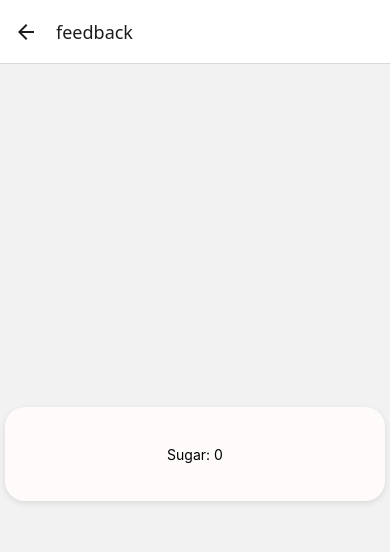
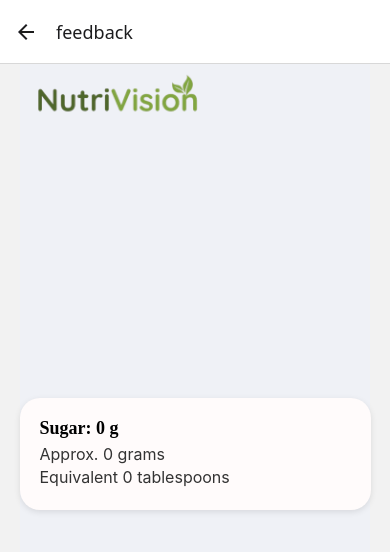
Before and after one commit to DorbieBadorndie/nutrivision-frontend-main, a React Native app: screen /feedback in a window 390 px wide. Shown: the top 552 px of the page. Built offline with nearby package versions, Linux system fonts and the light colour scheme.

Commit message:
new changes feedback

```diff
--- a/app/feedback.tsx
+++ b/app/feedback.tsx
@@ -1,5 +1,8 @@
 import { useState } from 'react';
-import { View, Text, StyleSheet, Image } from 'react-native';
+import { View, Text, StyleSheet, Image, Dimensions, SafeAreaView } from 'react-native';
+import { ThemedView } from '@/components/ThemedView';
+
+const { width: SCREEN_WIDTH } = Dimensions.get('window');
 
 const styles = StyleSheet.create({
     container: {
@@ -8,8 +11,8 @@ const styles = StyleSheet.create({
         alignItems: 'center',
     },
     sugarContainer: {
-        width: 380,
-        height: 94,
+        width: SCREEN_WIDTH * 0.9,
+        paddingVertical: 20,
         borderRadius: 20,
         justifyContent: 'center',
         alignItems: 'center',
@@ -19,19 +22,39 @@ const styles = StyleSheet.create({
         shadowOpacity: 0.1,
         shadowRadius: 6,
     },
+    logoContainer: {
+        position: 'absolute',
+        top: -65,
+        left: 0,
+    },
     image: {
-        position: 'absolute',
-        top: -15,
-        left: -7,
-        width: 200,
-        height: 200,
+        width: SCREEN_WIDTH * 0.5,
+        height: SCREEN_WIDTH * 0.5,
         resizeMode: 'contain',
-      },
-})
+    },
+    textContainer: {
+        flexDirection: 'column',
+        justifyContent: 'space-between',
+        width: '100%',
+        paddingHorizontal: 20,
+    },
+    textHeader: {
+        fontFamily: 'AlberSans-Regular',
+        fontWeight: 'bold',
+        fontSize: 18,
+        color: '#000',
+        marginBottom: 5,
+    },
+    textSub: {
+        fontSize: 16,
+        color: '#333',
+        marginBottom: 3,
+    }
+});
 
 function Logo() {
-    return(
-        <View>
+    return (
+        <View style={styles.logoContainer}>
             <Image
                 source={require('@/assets/images/NutriVision.png')}
                 style={styles.image}
@@ -43,21 +66,38 @@ function Logo() {
 }
 
 function Sugar() {
-    const [sugar, setSugar] = useState(0);
-    return(
+    const [sugar, setSugar] = useState<number>(0);
+    const [approx, setApprox] = useState<number>(0);
+    const [tablespoon, setTablespoon] = useState<number>(0);
+
+    return (
         <View style={styles.sugarContainer}>
-            <Text>Sugar: {sugar}</Text>
-
+            <View style={styles.textContainer}>
+                <Text style={styles.textHeader}>
+                    Sugar: {sugar} g
+                </Text>
+                <Text style={styles.textSub}>
+                    Approx. {approx} grams
+                </Text>
+                <Text style={styles.textSub}>
+                    Equivalent {tablespoon} tablespoons
+                </Text>
+            </View>
         </View>
-    )
+    );
 }
 
 function Feedback() {
-    return(
-        <View style={styles.container}>
-            <Sugar />
-        </View>
-    )
+    return (
+        <SafeAreaView style={{ flex: 1 }}>
+            <View style={{flex: 1, paddingHorizontal: 20}}>
+                <ThemedView style={[styles.container, { backgroundColor: '#eff1f6' }]}>
+                    <Logo />
+                    <Sugar />
+                </ThemedView>
+            </View>
+        </SafeAreaView>
+    );
 }
 
 export default Feedback;
```
